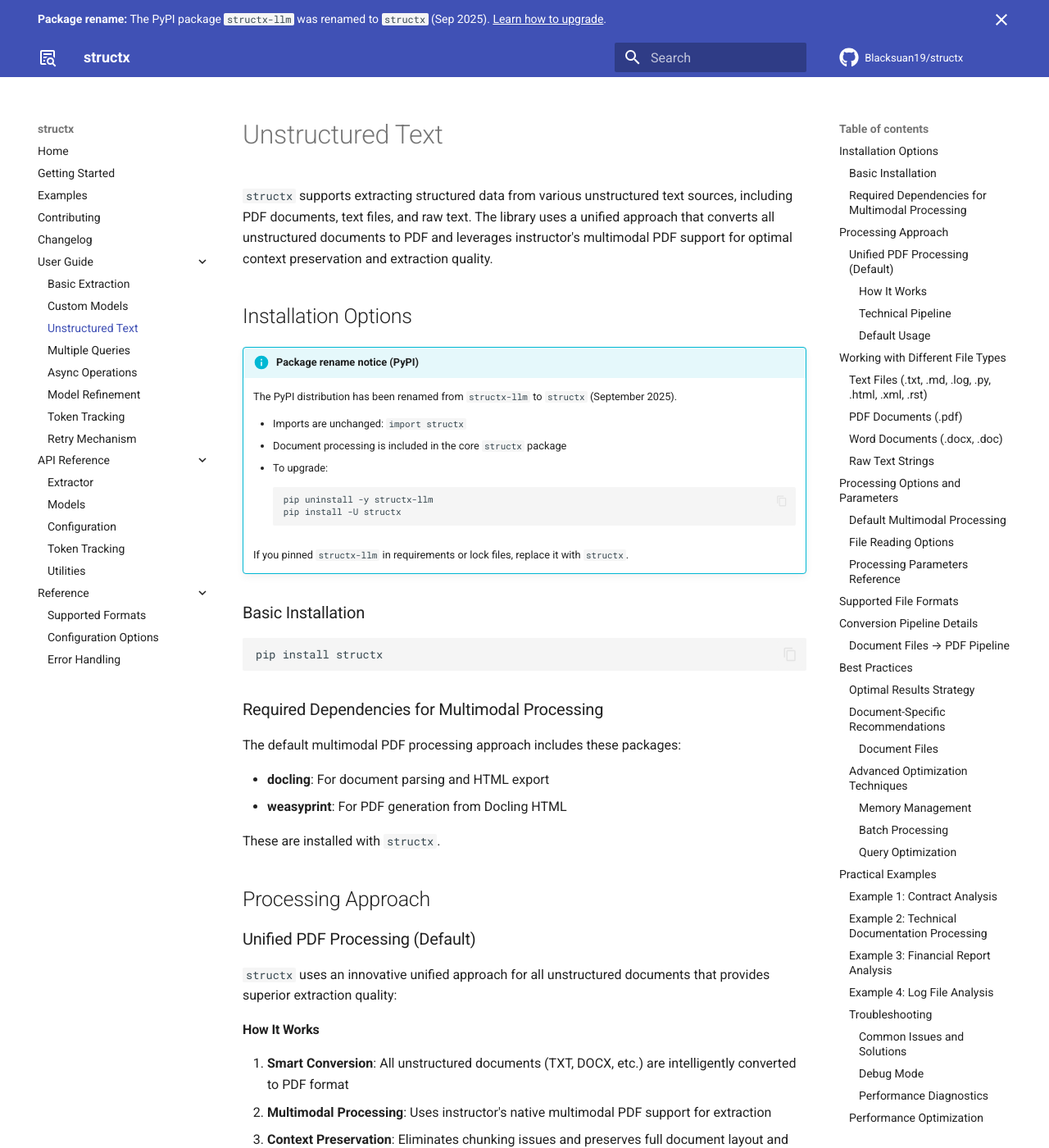
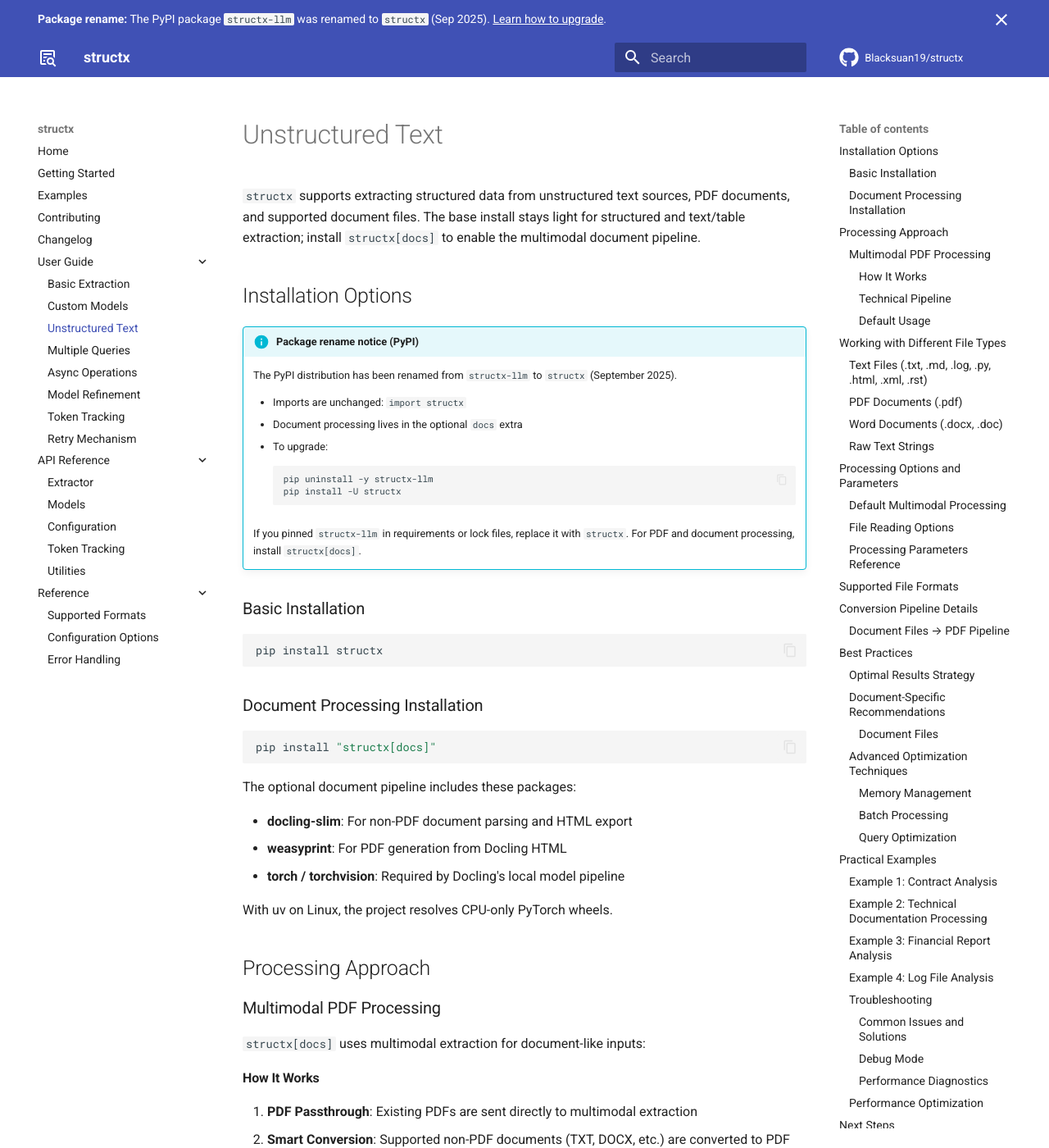
Before and after one commit to Blacksuan19/structx, an MkDocs documentation site: the page built from docs/guides/unstructured-text.md, in a window 1280 px wide and 1400 px high. Shown: the whole window at 82% size. Built offline with MkDocs 1.6.1 and Material for MkDocs 9.7.7, drawn with Linux system fonts in a browser that asks for light colours; comment, search, counter and statistics services are not loaded; some of the changed text lies outside the part shown.

Commit message:
refactor(docs): move document processing behind optional docs extra
- remove Docling, WeasyPrint, torch, and torchvision from core dependencies
- add docs extra with the slim Docling document stack
- configure uv to resolve CPU-only torch wheels on Linux
- update document dependency error messages to suggest structx[docs]

Signed-off-by: blacksuan19 <abubakaryagob@gmail.com>

````diff
--- a/docs/guides/unstructured-text.md
+++ b/docs/guides/unstructured-text.md
@@ -1,10 +1,9 @@
 # Unstructured Text
 
-`structx` supports extracting structured data from various unstructured text
-sources, including PDF documents, text files, and raw text. The library uses a
-unified approach that converts all unstructured documents to PDF and leverages
-instructor's multimodal PDF support for optimal context preservation and
-extraction quality.
+`structx` supports extracting structured data from unstructured text sources,
+PDF documents, and supported document files. The base install stays light for
+structured and text/table extraction; install `structx[docs]` to enable the
+multimodal document pipeline.
 
 ## Installation Options
 
@@ -12,7 +11,7 @@ extraction quality.
     The PyPI distribution has been renamed from `structx-llm` to `structx` (September 2025).
 
     - Imports are unchanged: `import structx`
-    - Document processing is included in the core `structx` package
+    - Document processing lives in the optional `docs` extra
     - To upgrade:
 
         ```bash
@@ -21,6 +20,7 @@ extraction quality.
         ```
 
     If you pinned `structx-llm` in requirements or lock files, replace it with `structx`.
+    For PDF and document processing, install `structx[docs]`.
 
 ### Basic Installation
 
@@ -28,32 +28,35 @@ extraction quality.
 pip install structx
 ```
 
-### Required Dependencies for Multimodal Processing
+### Document Processing Installation
 
-The default multimodal PDF processing approach includes these packages:
+```bash
+pip install "structx[docs]"
+```
 
-- **docling**: For document parsing and HTML export
+The optional document pipeline includes these packages:
+
+- **docling-slim**: For non-PDF document parsing and HTML export
 - **weasyprint**: For PDF generation from Docling HTML
+- **torch / torchvision**: Required by Docling's local model pipeline
 
-These are installed with `structx`.
+With uv on Linux, the project resolves CPU-only PyTorch wheels.
 
 ## Processing Approach
 
-### Unified PDF Processing (Default)
+### Multimodal PDF Processing
 
-`structx` uses an innovative unified approach for all unstructured documents
-that provides superior extraction quality:
+`structx[docs]` uses multimodal extraction for document-like inputs:
 
 #### How It Works
 
-1. **Smart Conversion**: All unstructured documents (TXT, DOCX, etc.) are
-   intelligently converted to PDF format
-2. **Multimodal Processing**: Uses instructor's native multimodal PDF support
+1. **PDF Passthrough**: Existing PDFs are sent directly to multimodal extraction
+2. **Smart Conversion**: Supported non-PDF documents (TXT, DOCX, etc.) are
+   converted to PDF format
+3. **Multimodal Processing**: Uses instructor's native multimodal PDF support
    for extraction
-3. **Context Preservation**: Eliminates chunking issues and preserves full
+4. **Context Preservation**: Eliminates chunking issues and preserves full
    document layout and context
-4. **Automatic Fallback**: Falls back to simple text processing if PDF
-   conversion fails
 
 #### Technical Pipeline
 
@@ -63,8 +66,8 @@ that provides superior extraction quality:
 ```mermaid
 graph LR
     A[Text/DOCX/etc] --> B[Docling Conversion]
-    B --> C[Markdown Format]
-    C --> D[Styled PDF Generation]
+    B --> C[Docling HTML Export]
+    C --> D[WeasyPrint PDF Generation]
     D --> E[Instructor Multimodal]
     E --> F[Structured Output]
 
@@ -82,7 +85,7 @@ result = extractor.extract(
     query="extract the parties, effective date, and payment terms"
 )
 
-# PDFs use the same Docling -> HTML -> PDF pipeline
+# PDFs are passed directly to multimodal extraction
 result = extractor.extract(
     data="scripts/example_input/S0305SampleInvoice.pdf",
     query="extract the invoice number, total amount, and line items"
@@ -93,8 +96,8 @@ result = extractor.extract(
 
 ### Text Files (.txt, .md, .log, .py, .html, .xml, .rst)
 
-Text files are parsed with Docling, rendered to PDFs, and processed with
-multimodal support:
+Text files require `structx[docs]`; they are parsed with Docling, rendered to
+PDFs, and processed with multimodal support:
 
 ```python
 # Extract from a markdown file
@@ -118,7 +121,8 @@ result = extractor.extract(
 
 ### PDF Documents (.pdf)
 
-PDF documents use the same Docling -> HTML -> PDF multimodal pipeline:
+PDF documents require `structx[docs]`; they are passed directly to multimodal
+extraction:
 
 ```python
 # Extract from PDF
@@ -136,7 +140,8 @@ result = extractor.extract(
 
 ### Word Documents (.docx, .doc)
 
-DOCX files use the Docling → HTML → PDF conversion pipeline:
+DOCX files require `structx[docs]` and use the Docling → HTML → PDF conversion
+pipeline:
 
 ```python
 # Extract from DOCX (Docling → HTML → PDF → multimodal)
@@ -216,13 +221,15 @@ result = extractor.extract(
 | JSON    | .json                 | Direct pandas processing     | Structured data, no conversion |
 | Parquet | .parquet              | Direct pandas processing     | Structured data, no conversion |
 | Feather | .feather              | Direct pandas processing     | Structured data, no conversion |
-| Text    | .txt, .md, .log, etc. | Docling → HTML → PDF → Multimodal | Unified document pipeline      |
-| PDF     | .pdf                  | Docling → HTML → PDF → Multimodal | Unified document pipeline      |
-| Word    | .docx, .doc           | Docling → HTML → PDF → Multimodal | Unified document pipeline      |
+| Text    | .txt, .md, .log, etc. | Docling → HTML → PDF → Multimodal | Requires `structx[docs]`      |
+| PDF     | .pdf                  | PDF → Multimodal                  | Requires `structx[docs]`      |
+| Word    | .docx, .doc           | Docling → HTML → PDF → Multimodal | Requires `structx[docs]`      |
+| PowerPoint | .pptx, .ppt        | Docling → HTML → PDF → Multimodal | Requires `structx[docs]`      |
 
 ## Conversion Pipeline Details
 
-The library uses one conversion pipeline for document-like inputs:
+The document pipeline passes PDFs through directly and converts supported
+non-PDF document-like inputs:
 
 ### Document Files → PDF Pipeline
 
@@ -231,17 +238,18 @@ The library uses one conversion pipeline for document-like inputs:
 
 ```mermaid
 graph LR
-    A[Document File] --> B[Docling Conversion]
-    B --> C[Docling HTML Export]
+    A[PDF File] --> E[Instructor Multimodal Processing]
+    B[Non-PDF Document File] --> C[Docling Conversion]
     C --> D[WeasyPrint PDF Generation]
-    D --> E[Instructor Multimodal Processing]
+    D --> E
 ```
 
 </details>
 
-1. **Docling Conversion**: Document structure analysis and normalized HTML export
-2. **PDF Generation**: WeasyPrint renders the HTML into a temporary PDF
-3. **Multimodal Processing**: Instructor's vision-enabled extraction reads the PDF
+1. **PDF Passthrough**: Existing PDFs are sent directly to multimodal extraction
+2. **Docling Conversion**: Non-PDF document structure analysis and normalized HTML export
+3. **PDF Generation**: WeasyPrint renders the HTML into a temporary PDF
+4. **Multimodal Processing**: Instructor's vision-enabled extraction reads the PDF
 
 ## Best Practices
 
@@ -249,8 +257,8 @@ graph LR
 
 1. **Use Default Settings**: The multimodal PDF approach provides superior
    extraction quality compared to text-based methods
-2. **Install structx normally**: `pip install structx` includes the document
-   pipeline
+2. **Install the document extra**: `pip install "structx[docs]"` enables the
+   document pipeline
 3. **Craft Specific Queries**: Take advantage of preserved document context and
    layout information
 4. **Trust the Pipeline**: The conversion process is optimized for extraction
@@ -260,8 +268,9 @@ graph LR
 
 #### Document Files
 
-- **Unified Parsing**: PDFs, text files, Word documents, and other document-like
-  inputs are parsed by Docling
+- **PDF Passthrough**: PDFs go directly to multimodal extraction
+- **Document Parsing**: Text files, Word documents, and other supported
+  non-PDF document-like inputs are parsed by Docling
 - **Structure Preservation**: Tables, headings, and formatting are normalized
   through Docling HTML
 - **Full Context**: Multimodal processing handles converted PDFs without chunking
@@ -399,7 +408,7 @@ result = extractor.extract(
 2. **Missing Dependencies**
 
    ```bash
-   pip install structx
+   pip install "structx[docs]"
    ```
 
 3. **Memory Issues with Large Documents**
@@ -415,7 +424,7 @@ result = extractor.extract(
 4. **DOCX Processing Issues**
 
    ```python
-   # DOCX files use the same Docling conversion path as other documents.
+   # DOCX files use the same Docling conversion path as other non-PDF documents.
    df = extractor.extract(data="document.docx", query="test")
    ```
 
````
Also changed, not shown: README.md (+29 -19 lines), docs/getting-started.md (+18 -5 lines), docs/guides/basic-extraction.md (+5 -0 lines), docs/index.md (+14 -8 lines), docs/reference/supported-formats.md (+6 -5 lines), pyproject.toml (+36 -15 lines).
